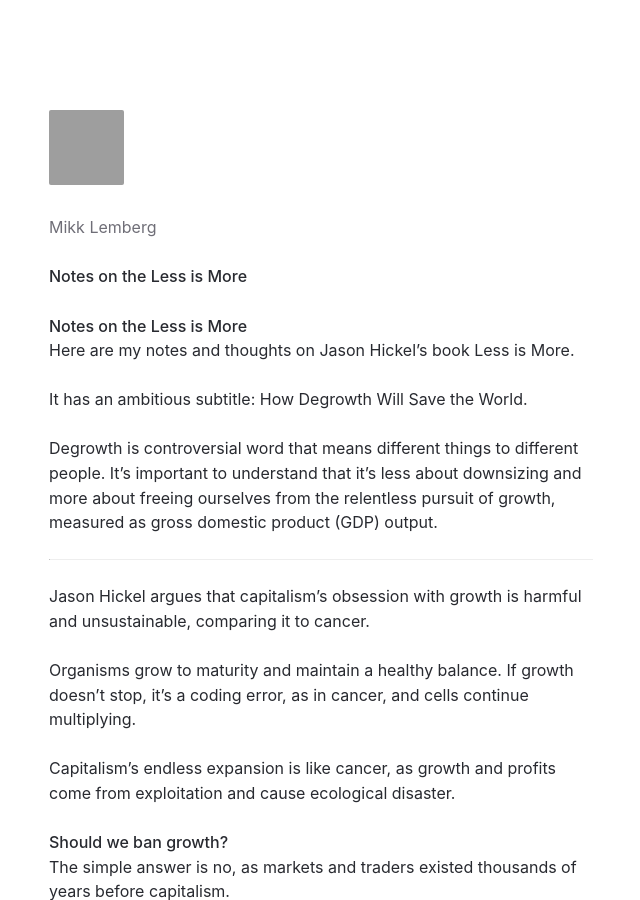
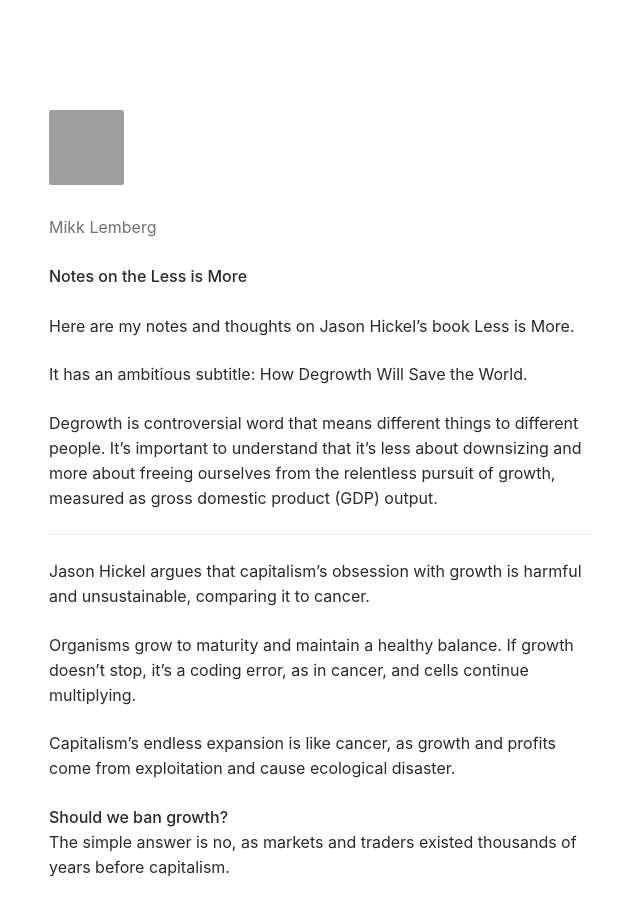
Before and after one commit to mikklemberg/My-personal-notes, a Jekyll site: the page built from _posts/2024-02-11-less-is-more.md, in a window 1280 px wide and 900 px high, cut to the strip 0-900 px from the top of the window. Shown: the whole strip, without its empty margins (319-959 px from the left). Built offline with Jekyll 4.4.1, drawn with Linux system fonts in a browser that asks for light colours; grey boxes are pictures that could not be loaded.

Commit message:
Update 2024-02-11-less-is-more.md

```diff
--- a/_posts/2024-02-11-less-is-more.md
+++ b/_posts/2024-02-11-less-is-more.md
@@ -3,8 +3,6 @@ layout: post
 title: "Notes on the Less is More"
 date: 2024-02-11
 ---
-
-# Notes on the Less is More
 
 Here are my notes and thoughts on Jason Hickel’s book Less is More.
 
```
